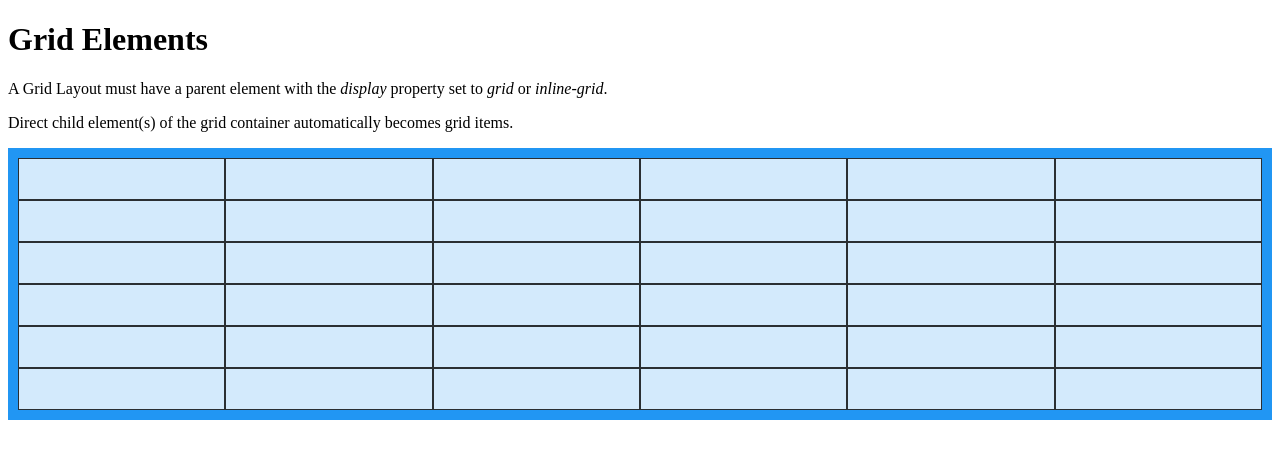
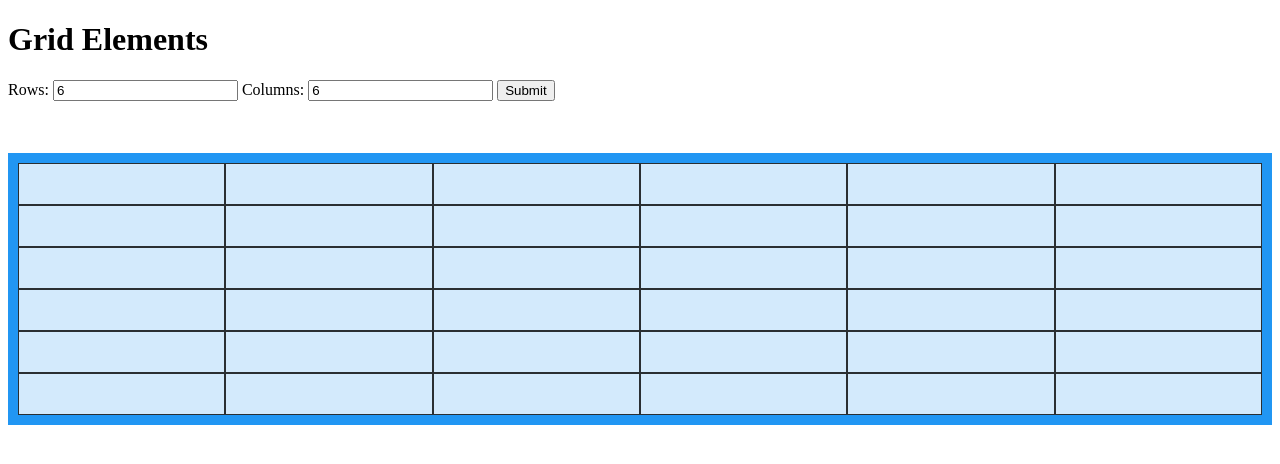
Before and after one commit to BrentMac19/TTP-assignment5, a plain HTML site: page index.html in a window 1280 px wide. Drawn offline with Linux system fonts and the light colour scheme.

Commit message:
Updated User functionality by creating row and Column adjustment

```diff
--- a/Assign-5.js
+++ b/Assign-5.js
@@ -1,13 +1,17 @@
 // function that builds a grid in the "container"
 let grid= document.getElementById("grid-con");
 let grid_style=document.getElementsByClassName("grid-item");
-console.log(grid);
-let r=6;
-let col=6;
-createGrid(r,col);
+let form=document.getElementById("form");
+form.addEventListener("submit",function(event){
+    event.preventDefault();
+    console.log(event);
+    createGrid();
+})
 
 
-function createGrid(r,col) {
+function createGrid() {
+    let r=document.getElementById("row-quantity").value;
+    let col=document.getElementById("col-quantity").value;
     document.documentElement.style.setProperty('--col',col);
     document.documentElement.style.setProperty('--row',r);
     for (let rows = 0; rows < r; rows++) {
@@ -17,6 +21,9 @@ function createGrid(r,col) {
     }
 
 };
+createGrid();
+document.getElementById("demo").innerHTML=r;
+
 
 
 // // function that clears the grid
--- a/index.html
+++ b/index.html
@@ -27,10 +27,14 @@
 <body>
 
 <h1>Grid Elements</h1>
+<form id="form">
 
-<p>A Grid Layout must have a parent element with the <em>display</em> property set to <em>grid</em> or <em>inline-grid</em>.</p>
-
-<p>Direct child element(s) of the grid container automatically becomes grid items.</p>
+Rows: <input type="number" id="row-quantity"value="6">
+Columns: <input type="number" id="col-quantity"value="6">
+<input type="submit" id="submit"name="Update Grid">
+</form>
+<br><br>
+<p id="demo"></p>
 
 <div class="grid-container" id="grid-con">
 
```
